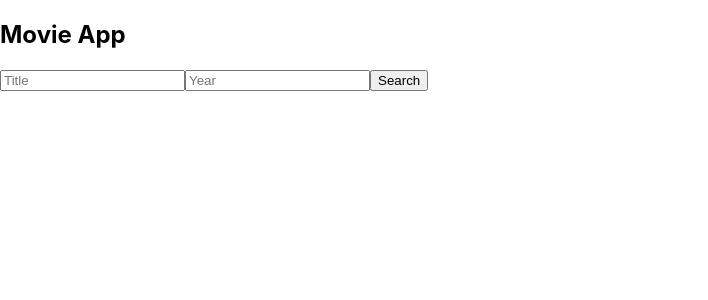
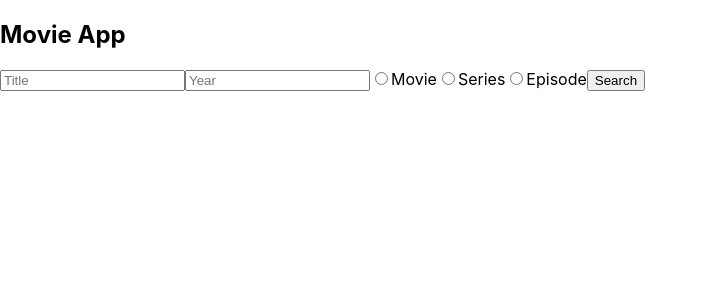
Before and after one commit to SkyLake13/movie-app, a React (Create React App) app: page / in a window 1280 px wide. Shown: the top 300 px of the page, without its empty margins (0-708 px from the left). Built offline with nearby package versions, Linux system fonts and the light colour scheme.

Commit message:
Added more parameters for search

```diff
--- a/src/components/MovieCard/MovieCard.tsx
+++ b/src/components/MovieCard/MovieCard.tsx
@@ -2,15 +2,6 @@ import styled from 'styled-components';
 
 import { Card } from '../Card';
 import { Image } from '../Image';
-
-const CapitalizedDiv = styled.div`
-    text-transform: capitalize;
-`;
-
-const MarginedDiv = styled.div`
-    margin: 10px;
-    padding: 0px;
-`;
 
 interface Props {
     title: string;
@@ -34,3 +25,13 @@ const MovieCard = ({ title, year, imdbID, type, poster }: Props) => {
 }
 
 export { MovieCard }
+
+
+const CapitalizedDiv = styled.div`
+    text-transform: capitalize;
+`;
+
+const MarginedDiv = styled.div`
+    margin: 10px;
+    padding: 0px;
+`;
--- /dev/null
+++ b/src/components/Radio.tsx
@@ -0,0 +1,12 @@
+import styled from 'styled-components';
+
+export const Radio = styled.input.attrs(() => ({
+    type: "radio"
+}))`
+
+`;
+
+
+export const Label = styled.label`
+
+`;
--- a/src/components/Search/Search.tsx
+++ b/src/components/Search/Search.tsx
@@ -1,6 +1,7 @@
-import { FormEvent, useState,  } from "react";
+import { FormEvent, ReactNode, useState,  } from "react";
 
 import { Button } from "../Button";
+import { Label, Radio } from "../Radio";
 import { Textbox } from "../Textbox";
 
 interface Props {
@@ -30,9 +31,50 @@ const Search = ({ onSearch }: Props) => {
                     placeholder="Year"
                     value={year}
                     onChange={ (e: any) => setYear( e.target.value) }/>
+            <RadioWithLabel name="type"
+                            id="movie"
+                            value="movie"
+                            onChange={ e => setType(e) }>
+                Movie
+            </RadioWithLabel>
+            <RadioWithLabel name="type"
+                            id="series"
+                            value="series"
+                            onChange={ e => setType(e) }>
+                Series
+            </RadioWithLabel>
+            <RadioWithLabel name="type"
+                            id="episode"
+                            value="episode"
+                            onChange={ e => setType(e) }>
+                Episode
+            </RadioWithLabel>
+
             <Button type="submit">Search</Button>
         </form>
     )
 }
 
 export { Search }
+
+interface RadioProps {
+    id: string,
+    name: string,
+    value: string,
+    children: ReactNode,
+    onChange: (value: string) => void
+}
+
+const RadioWithLabel = ({id, name, value, children, onChange }: RadioProps) => {
+    return (
+        <>
+            <Radio name={name}
+                   id={id}
+                   value={value}
+                   onChange={ e => onChange(e.target.value)}/>
+            <Label htmlFor={id}>
+                {children}
+            </Label>
+        </>
+    );
+}
--- a/src/services/omdb.service.ts
+++ b/src/services/omdb.service.ts
@@ -6,20 +6,22 @@ const url = 'http://www.omdbapi.com';
 const apikey = '833c72c1';
 
 const searchMovies = (search: string, year?: string, type?: string) => {
-    const urlBuilder = new RequestBuilder(url);
-    urlBuilder.setApiKey(apikey).setSearch(search);
+    const requestBuilder = new RequestBuilder(url);
+    requestBuilder.setApiKey(apikey).setSearch(search);
+    year && requestBuilder.setYear(year);
+    type && requestBuilder.setType(type);
 
-    const uri = urlBuilder.build().toString();
+    const uri = requestBuilder.build().toString();
 
     return fetch(uri)
         .then<SearchResult>((res) => res.json());
 }
 
 export function getMovieById(id: string) {
-    const urlBuilder = new RequestBuilder(url);
-    urlBuilder.setApiKey(apikey).setId(id);
+    const requestBuilder = new RequestBuilder(url);
+    requestBuilder.setApiKey(apikey).setId(id);
 
-    const uri = urlBuilder.build().toString();
+    const uri = requestBuilder.build().toString();
 
     return fetch(uri)
         .then<MovieResponse>((res) => res.json());
--- a/src/services/request.builder.ts
+++ b/src/services/request.builder.ts
@@ -23,8 +23,8 @@ export class RequestBuilder {
         return this;
     }
 
-    public setYear(year: number) {
-        this.setParam('y', String(year));
+    public setYear(year: string) {
+        this.setParam('y', year);
         return this;
     }
 
--- a/src/views/MovieSearch.tsx
+++ b/src/views/MovieSearch.tsx
@@ -21,16 +21,12 @@ const MovieSearchView = () => {
     )
 }
 
-const Flex = styled.div`
-    display: flex;
-    flex-wrap: wrap;
-`;
 
 const MovieList = ({ movies }: { movies: Movie[] }) => {
     return (
         <Flex>
-            { movies.map((movie) =>
-                (<CardLink to={`/${movie.imdbID}`}>
+            { movies?.map((movie) =>
+                (<CardLink key={movie.imdbID} to={`/${movie.imdbID}`}>
                     <MovieCard title={movie.Title}
                         year={movie.Year}
                         imdbID={movie.imdbID}
@@ -42,4 +38,9 @@ const MovieList = ({ movies }: { movies: Movie[] }) => {
     );
 }
 
+const Flex = styled.div`
+    display: flex;
+    flex-wrap: wrap;
+`;
+
 export default MovieSearchView;
```
